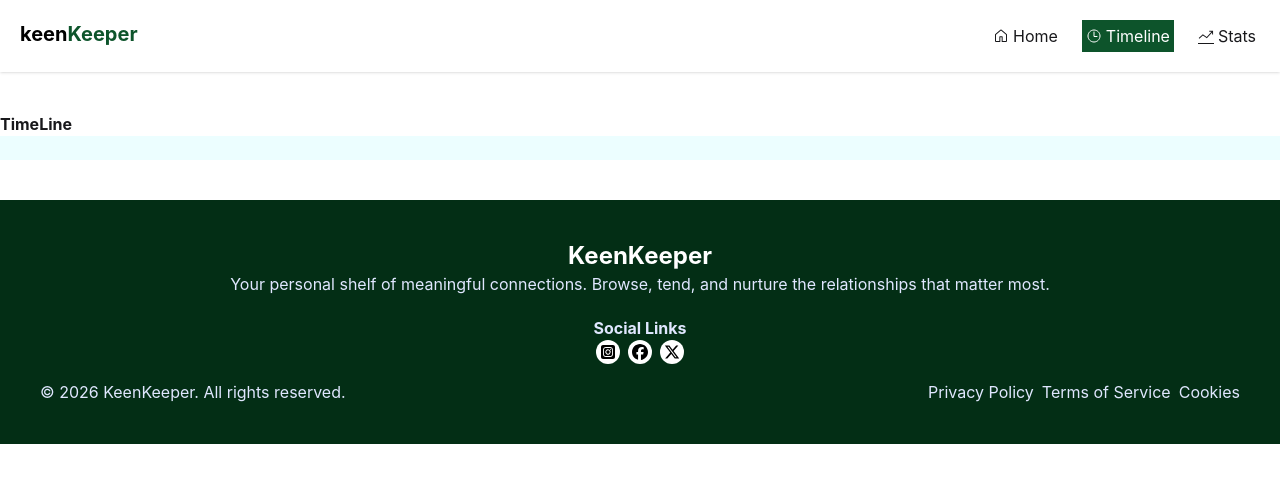
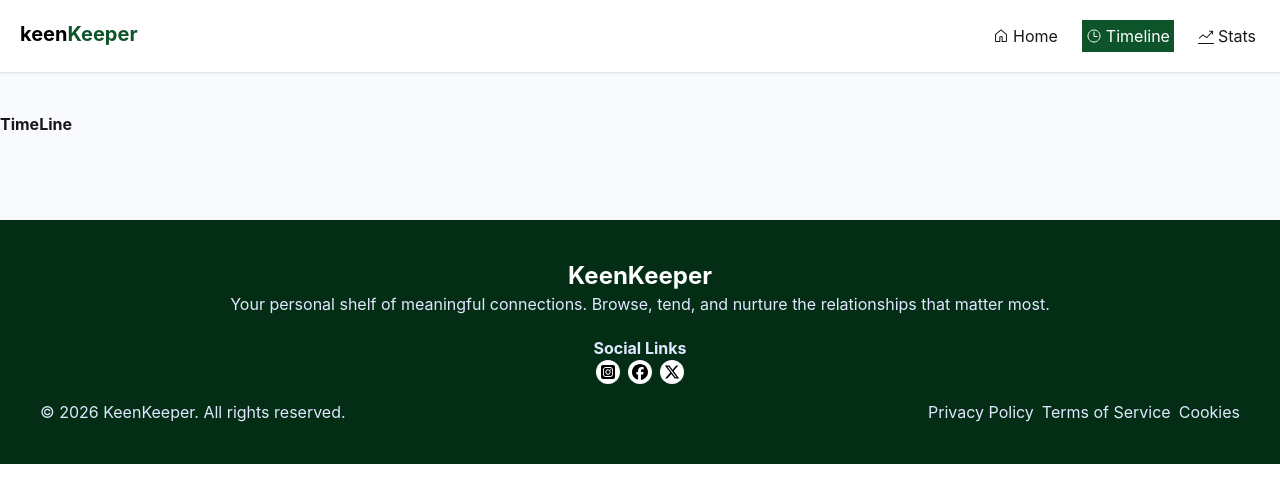
Before and after one commit to 23joy/KeenKeeper-A7, a React (Vite) app: page /friends in a window 1280 px wide. Shown: the top 502 px of the page. Built offline with nearby package versions, Linux system fonts and the light colour scheme.

Commit message:
in my project add timeline details and others styles set

```diff
--- a/package.json
+++ b/package.json
@@ -15,6 +15,7 @@
     "react-dom": "^19.2.4",
     "react-icons": "^5.6.0",
     "react-router": "^7.14.1",
+    "react-spinners": "^0.17.0",
     "react-toastify": "^11.0.5",
     "recharts": "^3.8.1",
     "tailwindcss": "^4.2.2"
--- a/public/AllFriends.json
+++ b/public/AllFriends.json
@@ -7,6 +7,8 @@
     "days_since_contact": 18,
     "status": "overdue",
     "tags": ["Work"],
+    "type":["call","text","video"],
+    "types":["Call","Text","Video"],
     "bio": "We studied Computer Science together at Dhaka University. We used to prepare for exams and share notes late into the night.",
     "goal": 14,
     "next_due_date": "2025-07-10"
@@ -19,6 +21,8 @@
     "days_since_contact": 10,
     "status": "almost due",
     "tags": ["FAMILY"],
+    "type":["call","text","video"],
+    "types":["Call","Text","Video"],
     "bio": "Colleague from my first job. We still go to the gym together when our schedules match.",
     "goal": 12,
     "next_due_date": "2025-07-16"
@@ -31,6 +35,8 @@
     "days_since_contact": 4,
     "status": "on-track",
     "tags": ["WORK"],
+    "type":["call","text","video"],
+    "types":["Call","Text","Video"],
     "bio": "My childhood best friend. We grew up in the same neighborhood and still share everything.",
     "goal": 14,
     "next_due_date": "2025-07-24"
@@ -43,6 +49,8 @@
     "days_since_contact": 21,
     "status": "overdue",
     "tags": ["HOBBY", "TRAVEL"],
+    "type":["call","text","video"],
+    "types":["Call","Text","Video"],
     "bio": "My cousin who moved abroad for studies. We used to play cricket together every evening.",
     "goal": 15,
     "next_due_date": "2025-07-08"
@@ -55,6 +63,8 @@
     "days_since_contact": 7,
     "status": "on-track",
     "tags": ["wORK"],
+    "type":["call","text","video"],
+    "types":["Call","Text","Video"],
     "bio": "Lives next door. We’ve gone on several trips across Bangladesh together, especially to Cox’s Bazar.",
     "goal": 14,
     "next_due_date": "2025-07-21"
@@ -67,6 +77,8 @@
     "days_since_contact": 13,
     "status": "almost due",
     "tags": ["FAMILY"],
+    "type":["call","text","video"],
+    "types":["Call","Text","Video"],
     "bio": "Met through a freelance project. We often discuss web development trends and share project ideas.",
     "goal": 14,
     "next_due_date": "2025-07-15"
@@ -79,6 +91,8 @@
     "days_since_contact": 2,
     "status": "on-track",
     "tags": ["WORK"],
+    "type":["call","text","video"],
+    "types":["Call","Text","Video"],
     "bio": "We’re part of the same book club. Recently finished reading a novel together and had a long discussion about it.",
     "goal": 10,
     "next_due_date": "2025-07-26"
@@ -91,6 +105,8 @@
     "days_since_contact": 16,
     "status": "overdue",
     "tags": ["HOBBY", "TRAVEL"],
+    "type":["call","text","video"],
+    "types":["Call","Text","Video"],
     "bio": "School friend and football teammate. We used to play in local tournaments every weekend.",
     "goal": 14,
     "next_due_date": "2025-07-11"
@@ -103,6 +119,8 @@
     "days_since_contact": 5,
     "status": "on-track",
     "tags": ["WORK"],
+    "type":["call","text","video"],
+    "types":["Call","Text","Video"],
     "bio": "Met during a startup workshop. He often guides me on business ideas and entrepreneurship.",
     "goal": 10,
     "next_due_date": "2025-07-22"
@@ -115,6 +133,8 @@
     "days_since_contact": 12,
     "status": "almost due",
     "tags": ["FAMILY","FRIEND"],
+    "type":["call","text","video"],
+    "types":["Call","Text","Video"],
     "bio": "We studied in the same college and used to participate in cultural programs together.",
     "goal": 14,
     "next_due_date": "2025-07-14"
@@ -127,6 +147,8 @@
     "days_since_contact": 20,
     "status": "overdue",
     "tags": ["TRAVEL", "WORK"],
+    "type":["call","text","video"],
+    "types":["Call","Text","Video"],
     "bio": "Met through online gaming. We used to play PUBG and chat late at night.",
     "goal": 14,
     "next_due_date": "2025-07-09"
@@ -139,6 +161,8 @@
     "days_since_contact": 6,
     "status": "on-track",
     "tags": ["HOBBY", "TRAVEL"],
+    "type":["call","text","video"],
+    "types":["Call","Text","Video"],
     "bio": "Works in HR at my current company. Always supportive and helpful with career advice.",
     "goal": 10,
     "next_due_date": "2025-07-23"
--- a/src/Components/AllFriends.jsx
+++ b/src/Components/AllFriends.jsx
@@ -10,8 +10,8 @@ const AllFriends = ({Friends}) => {
             <h2 className='font-bold text-3xl '>Your Friends</h2>
             <div className='grid  grid-cols-1 md:grid-cols-3 lg:grid-cols-4 gap-5'>
                 {
-                Friends.map((friend)=>
-                    <div className="card bg-base-100 w-60 shadow-sm flex justify-center items-center mt-10">
+                Friends.map((friend,ind)=>
+                    <div key={ind} className="card bg-base-100 w-60 shadow-sm flex justify-center items-center mt-10">
                         <img className='rounded-full w-20 h-20' src={friend.picture}
                         />
                         <div className="card-body">
--- a/src/Components/CardCount/CardCount.jsx
+++ b/src/Components/CardCount/CardCount.jsx
@@ -3,19 +3,19 @@ import React from 'react';
 const CardCount = ({friends}) => {
     return (
         <div className='grid grid-cols-1 md:grid-cols-2 lg:grid-cols-4 gap-10 max-w-[80%] container mx-auto'>
-            <div className='bg-gray-100 rounded-xl shadow-gray-300 p-8 text-center'>
+            <div className='bg-[#FFFFFF] rounded-xl shadow-gray-300 p-8 text-center'>
                 <p>{friends.length}</p>
                 <p>Total Friends</p>
             </div>
-            <div className='bg-gray-100 rounded-xl shadow-gray-300 p-8 text-center'>
+            <div className='bg-[#FFFFFF] rounded-xl shadow-gray-300 p-8 text-center'>
                 <p>3</p>
                 <p>On Track</p>
             </div>
-            <div className='bg-gray-100 rounded-xl shadow-gray-300 p-8 text-center'>
+            <div className='bg-[#FFFFFF] rounded-xl shadow-gray-300 p-8 text-center'>
                 <p>6</p>
                 <p>Need Attention</p>
             </div>
-            <div className='bg-gray-100 rounded-xl shadow-gray-300 p-8 text-center'>
+            <div className='bg-[#FFFFFF] rounded-xl shadow-gray-300 p-8 text-center'>
                 <p>12</p>
                 <p>Interactions This Month</p>
             </div>
--- a/src/Pages/FriendsPage/FriendsPage.jsx
+++ b/src/Pages/FriendsPage/FriendsPage.jsx
@@ -1,19 +1,54 @@
 import React, { useContext } from 'react';
 import { FriendContext } from '../../TimeLine/FriendContext';
-import { FaHandshakeSimple } from 'react-icons/fa6';
+import { FaHandshakeSimple, FaVideo } from 'react-icons/fa6';
+import { IoCall } from 'react-icons/io5';
+import { LuMessageCircleMore } from 'react-icons/lu';
+import call from "../../assets/call.png"
+import Text from "../../assets/text.png"
+import video from "../../assets/video.png"
+
+
+
 const FriendsPage = () => {
+
 const {callFriend,textFriend,videoFriend}=useContext(FriendContext)
-console.log(callFriend,textFriend,videoFriend)
-    const all=[callFriend,textFriend,videoFriend];
+// console.log(callFriend,textFriend,videoFriend)
+const all=[
+    ...(callFriend).map(f => ({ ...f, type: 'call',types:'Call'})),
+     ...(textFriend).map(f => ({ ...f, type: 'text',types:'Text' })),
+     ...(videoFriend).map(f => ({ ...f, type: 'video', types:'Video' })),
+    ]
+console.log(all)
+
     return (
         <div className='container mx-auto m-10'>
             <h2 className='font-bold'>TimeLine</h2>
-            <div className='bg-cyan-50 p-3'>
+            <div className='p-3 flex flex-col gap-4 rounded-2xl mt-5'>
                 {
-                    all.map((item,ind)=>
-                        <div>
 
+                    all.map(item=>
+                        <div className='bg-[#FFFFFF] rounded-2xl p-3'>
+                            <div className=' flex items-center gap-2'>
+
+                                <div>
+                                    {item.type==='call' && <img src={call} className='w-5 h-5' /> }
+                                    {item.type==='text' && <img src={Text} className='w-5 h-5' />}
+                                    {item.type==='video' && <img src={video} className='w-5 h-5' />}
+                                </div>
+
+                                <div>
+                                    <h2 className='flex gap-1'>
+                                    <div>
+                                        {item.types==='Call' && <h2 className='text-green-900 font-semibold'>Call</h2>}
+                                    {item.types==='Text' && <h2 className='text-green-900 font-semibold'>Text</h2>}
+                                    {item.types==='Video' && <h2 className='text-green-900 font-semibold'>Video</h2>}
+                                    </div>
+                                    with{item.name}</h2>
+                                </div>
+                            </div>
+                            <p className=''>{item.next_due_date}</p>
                         </div>
+
                     )
                 }
             </div>
--- a/src/Pages/HomePage/HomePage.jsx
+++ b/src/Pages/HomePage/HomePage.jsx
@@ -1,4 +1,4 @@
-import React, { use } from 'react';
+import React, { Suspense, use } from 'react';
 import Banner from '../../Components/Banner/Banner';
 import CardCount from '../../Components/CardCount/CardCount';
 import AllFriends from './AllFriends';
@@ -12,7 +12,9 @@ const HomePage = () => {
         <div>
             <Banner></Banner>
             <CardCount friends={friends}></CardCount>
-            <AllFriends friends={friends}></AllFriends>
+            <Suspense fallback={<span>loading............</span>}>
+                <AllFriends friends={friends}></AllFriends>
+            </Suspense>
         </div>
     );
 };
--- a/src/Pages/deshboard/Deshboard.jsx
+++ b/src/Pages/deshboard/Deshboard.jsx
@@ -1,12 +1,15 @@
-import React from 'react';
+import React, { useContext } from 'react';
 import { Legend, Pie, PieChart, Tooltip } from 'recharts';
+import { FriendContext } from '../../TimeLine/FriendContext';
 
 const Deshboard = () => {
+    const {callFriend,textFriend,videoFriend}=useContext(FriendContext)
+
 
     const data = [
-        { name: 'Group A', value: 400, fill: '#0088FE' },
-        { name: 'Group B', value: 300, fill: '#00C49F' },
-        { name: 'Group C', value: 300, fill: '#FFBB28' },
+        { name: 'Audio', value:90, fill: '#0088FE' },
+        { name: 'Text', value: 300, fill: '#00C49F' },
+        { name: 'Video', value: 300, fill: '#FFBB28' },
         ];
 
     return (
--- a/src/index.css
+++ b/src/index.css
@@ -1,2 +1,6 @@
 @import "tailwindcss";
 @plugin "daisyui";
+
+body{
+    background-color: #F8FAFC;
+}
```
Also changed, not shown: src/Pages/friendsDetails/FriendsDetails.jsx (+17 -23 lines), 1 other file (tests, documents, lock files or other folders).
